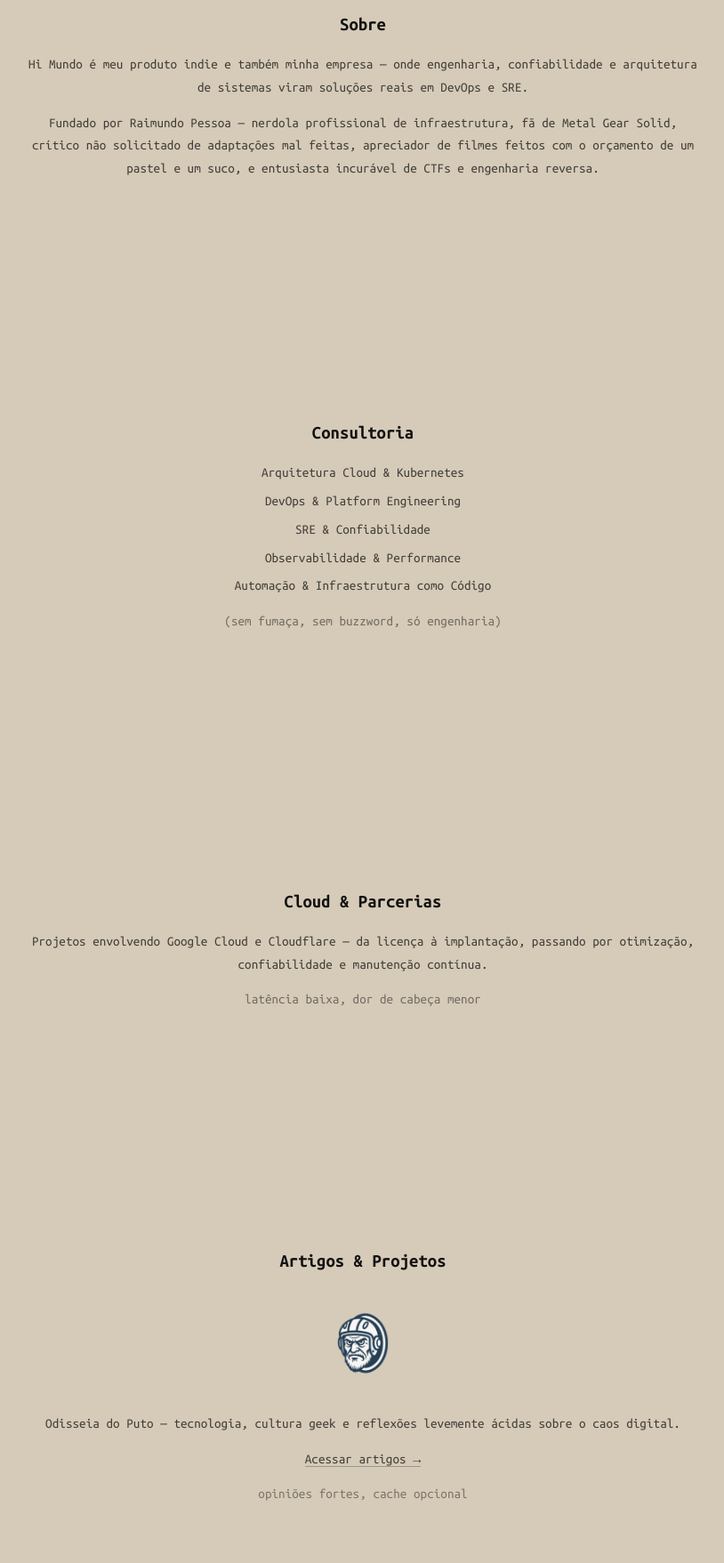
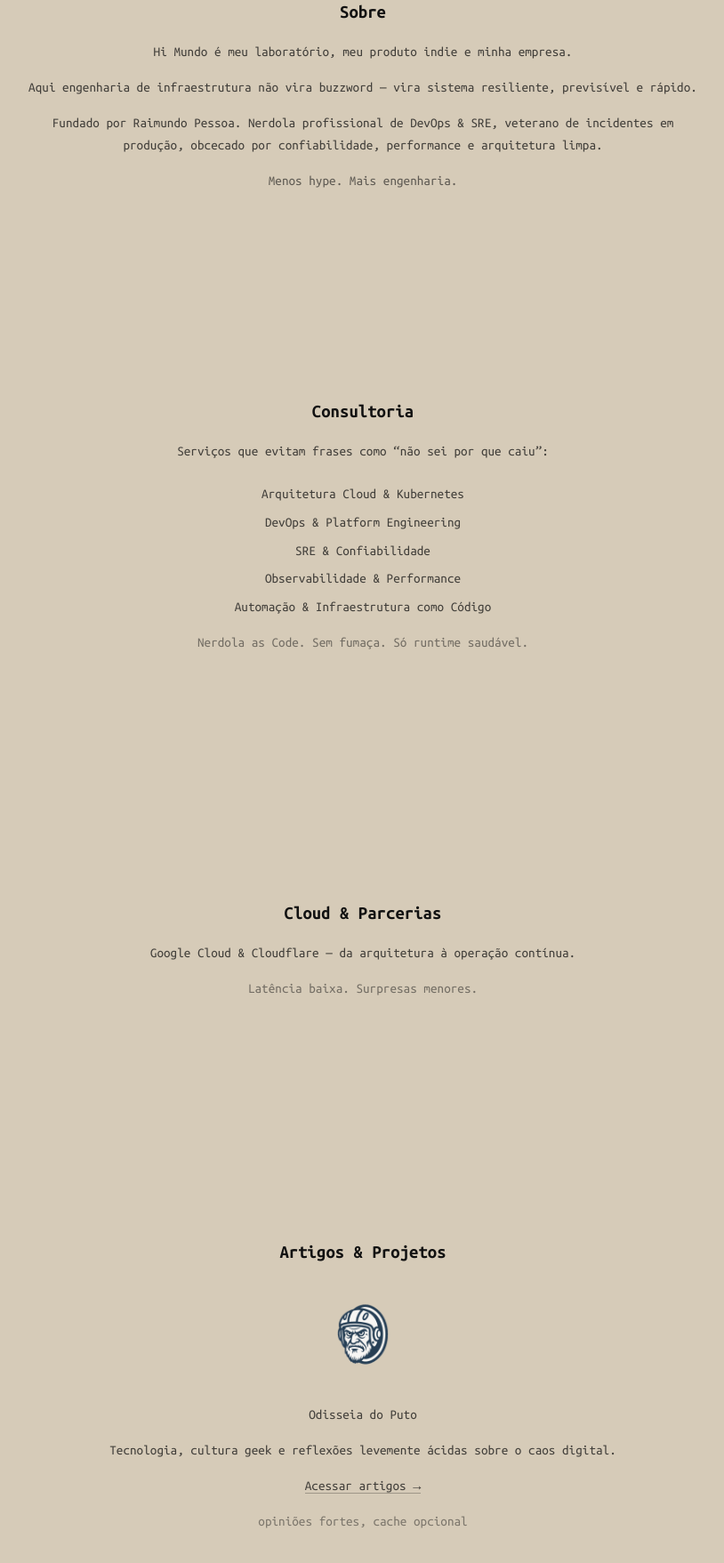
Before and after one commit to hi-mundo/raimundopessoa.com, a plain HTML site: page index.html in a window 1280 px wide. Shown: the part 923-2680 px from the top of the page at 89% size, without its empty margins (232-1046 px from the left). Drawn offline with Linux system fonts and the light colour scheme.

Commit message:
Update content and styles in index.html

```diff
--- a/index.html
+++ b/index.html
@@ -46,12 +46,20 @@
       align-items: center;
       justify-content: center;
       text-align: center;
+      padding: 24px;
     }
 
     h1 {
       font-size: clamp(2.8rem, 5vw, 4.2rem);
       font-weight: 700;
       letter-spacing: -1px;
+      margin-bottom: 18px;
+    }
+
+    .hero p {
+      font-size: 0.95rem;
+      opacity: 0.75;
+      line-height: 1.6;
     }
 
     .cursor {
@@ -129,21 +137,33 @@
   </style>
 </head>
 <body>
+
   <header>
-    <h1>Hi Mundo!<span class="cursor"></span></h1>
+    <div class="hero">
+      <h1>Hi Mundo!<span class="cursor"></span></h1>
+      <p>Nerdola as a Service.</p>
+      <p>Infraestrutura, DevOps & SRE sem teatro corporativo.</p>
+    </div>
   </header>
 
   <section>
     <div class="content">
       <h2>Sobre</h2>
       <p>
-        Hi Mundo é meu produto indie e também minha empresa — onde engenharia,
-        confiabilidade e arquitetura de sistemas viram soluções reais em DevOps e SRE.
+        Hi Mundo é meu laboratório, meu produto indie e minha empresa.
       </p>
       <p>
-        Fundado por Raimundo Pessoa — nerdola profissional de infraestrutura, fã de Metal Gear Solid,
-        crítico não solicitado de adaptações mal feitas, apreciador de filmes feitos com o orçamento
-        de um pastel e um suco, e entusiasta incurável de CTFs e engenharia reversa.
+        Aqui engenharia de infraestrutura não vira buzzword —
+        vira sistema resiliente, previsível e rápido.
+      </p>
+      <p>
+        Fundado por Raimundo Pessoa.
+        Nerdola profissional de DevOps & SRE,
+        veterano de incidentes em produção,
+        obcecado por confiabilidade, performance e arquitetura limpa.
+      </p>
+      <p style="opacity:0.6;">
+        Menos hype. Mais engenharia.
       </p>
     </div>
   </section>
@@ -151,12 +171,16 @@
   <section>
     <div class="content lista">
       <h2>Consultoria</h2>
+      <p>Serviços que evitam frases como “não sei por que caiu”:</p>
+      <br/>
       <p>Arquitetura Cloud & Kubernetes</p>
       <p>DevOps & Platform Engineering</p>
       <p>SRE & Confiabilidade</p>
       <p>Observabilidade & Performance</p>
       <p>Automação & Infraestrutura como Código</p>
-      <p style="margin-top:14px; opacity:0.5;">(sem fumaça, sem buzzword, só engenharia)</p>
+      <p style="margin-top:14px; opacity:0.5;">
+        Nerdola as Code. Sem fumaça. Só runtime saudável.
+      </p>
     </div>
   </section>
 
@@ -164,10 +188,11 @@
     <div class="content">
       <h2>Cloud & Parcerias</h2>
       <p>
-        Projetos envolvendo Google Cloud e Cloudflare — da licença à implantação,
-        passando por otimização, confiabilidade e manutenção contínua.
+        Google Cloud & Cloudflare — da arquitetura à operação contínua.
       </p>
-      <p style="opacity:0.5;">latência baixa, dor de cabeça menor</p>
+      <p style="opacity:0.5;">
+        Latência baixa. Surpresas menores.
+      </p>
     </div>
   </section>
 
@@ -176,12 +201,20 @@
       <h2>Artigos & Projetos</h2>
       <img src="/img/oputo.png" class="logo" />
       <p>
-        Odisseia do Puto — tecnologia, cultura geek e reflexões levemente ácidas sobre o caos digital.
+        Odisseia do Puto
       </p>
       <p>
-        <a href="https://odisseiadoputo.cc" target="_blank">Acessar artigos →</a>
+        Tecnologia, cultura geek e reflexões levemente ácidas
+        sobre o caos digital.
       </p>
-      <p style="opacity:0.45;">opiniões fortes, cache opcional</p>
+      <p>
+        <a href="https://odisseiadoputo.cc" target="_blank">
+          Acessar artigos →
+        </a>
+      </p>
+      <p style="opacity:0.45;">
+        opiniões fortes, cache opcional
+      </p>
     </div>
   </section>
 
@@ -189,23 +222,25 @@
     <div class="content">
       <h2>Contato</h2>
       <p>
+        Precisa de alguém que trate produção como coisa séria?
+      </p>
+      <p>
         <a href="https://www.linkedin.com/in/raimundo-pessoa-80a2b7157/" target="_blank">
           LinkedIn / Raimundo Pessoa
         </a>
       </p>
-      <p style="opacity:0.45;">ping aberto (•‿•)</p>
+      <p style="opacity:0.45;">Ping aberto.</p>
     </div>
   </section>
 
   <footer>
-    <p>Hi Mundo — Engenharia, DevOps & SRE</p>
+    <p>Hi Mundo — Nerdola as a Service</p>
     <p style="margin-top:8px; opacity:0.4;">No alerts triggered.</p>
   </footer>
 
   <div class="easter-egg" id="egg"></div>
 
   <script>
-    // Konami Code 😏
     const sequence = ['ArrowUp','ArrowUp','ArrowDown','ArrowDown','ArrowLeft','ArrowRight','ArrowLeft','ArrowRight','b','a'];
     let position = 0;
 
@@ -213,7 +248,8 @@
       if (e.key === sequence[position]) {
         position++;
         if (position === sequence.length) {
-          document.getElementById('egg').innerText = '→ Easter egg unlocked: Tactical Espionage DevOps';
+          document.getElementById('egg').innerText =
+            '→ Easter egg unlocked: Nerdola Ops Mode';
           position = 0;
         }
       } else {
@@ -221,5 +257,6 @@
       }
     });
   </script>
+
 </body>
 </html>
```
